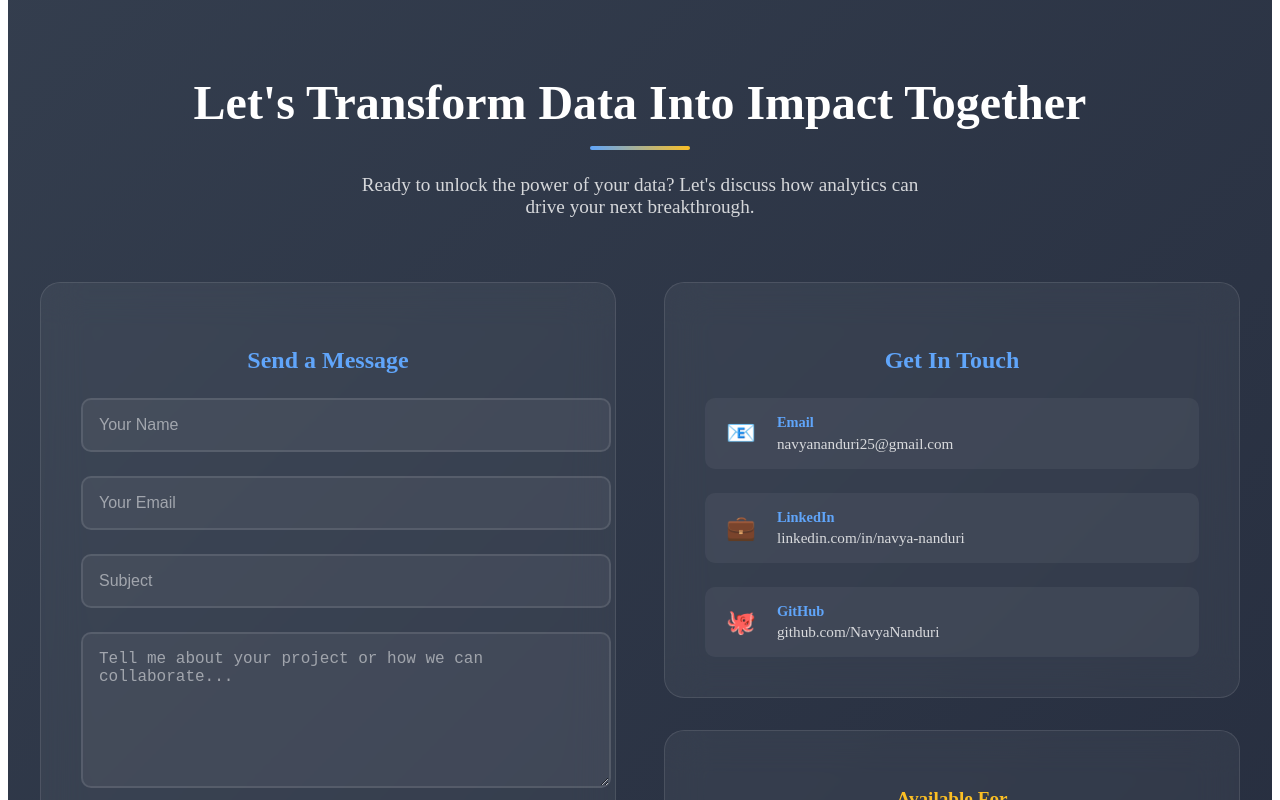
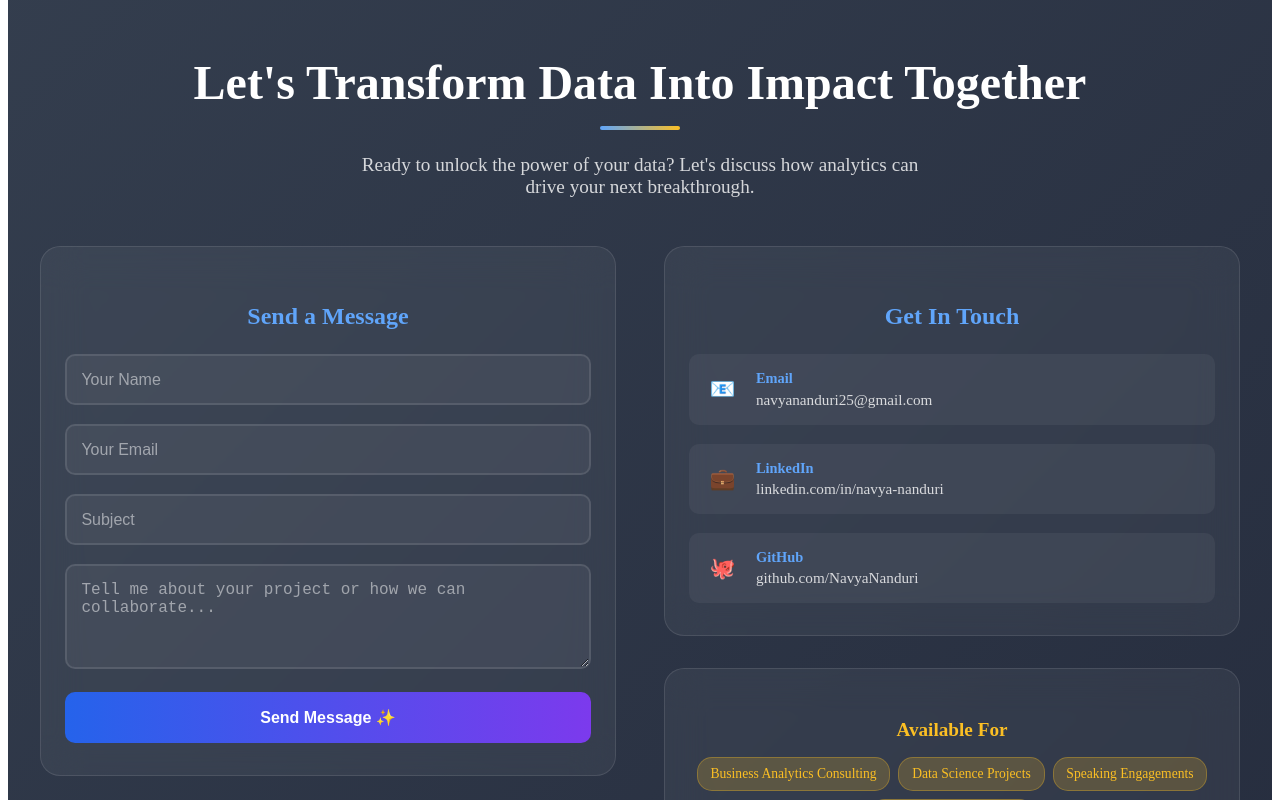
Before and after one commit to Yatheesh-Nagella/navya-portfolio, a Next.js app: page / in a window 1280 px wide. Shown: the part 5560-6360 px from the top of the page. Built offline with nearby package versions, Linux system fonts and the light colour scheme.

Commit message:
contact section update

```diff
--- a/src/components/sections/contact.tsx
+++ b/src/components/sections/contact.tsx
@@ -79,7 +79,7 @@ const Contact = () => {
       style={{
         minHeight: '100vh',
         background: 'linear-gradient(135deg, rgba(30, 41, 59, 0.9), rgba(15, 23, 42, 0.9))',
-        padding: '120px 2rem',
+        padding: '100px 1rem 50px 1rem', // Mobile-friendly padding
         position: 'relative',
       }}
     >
@@ -88,9 +88,9 @@ const Contact = () => {
         margin: '0 auto',
       }}>
         {/* Section Title */}
-        <div style={{ textAlign: 'center', marginBottom: '4rem' }}>
+        <div style={{ textAlign: 'center', marginBottom: '3rem' }}>
           <h2 style={{
-            fontSize: 'clamp(2.5rem, 6vw, 3rem)',
+            fontSize: 'clamp(2rem, 8vw, 3rem)', // Better mobile scaling
             fontWeight: '700',
             color: 'white',
             marginBottom: '1rem',
@@ -101,7 +101,7 @@ const Contact = () => {
             Let's Transform Data Into Impact Together
           </h2>
           <div style={{
-            width: '100px',
+            width: '80px', // Smaller on mobile
             height: '4px',
             background: 'linear-gradient(90deg, #60a5fa, #fbbf24)',
             margin: '0 auto',
@@ -111,7 +111,7 @@ const Contact = () => {
             transition: 'all 0.8s ease 0.4s',
           }} />
           <p style={{
-            fontSize: 'clamp(1rem, 2.5vw, 1.2rem)',
+            fontSize: 'clamp(0.9rem, 4vw, 1.2rem)', // Better mobile scaling
             color: 'rgba(255, 255, 255, 0.8)',
             marginTop: '1.5rem',
             maxWidth: '600px',
@@ -119,6 +119,7 @@ const Contact = () => {
             opacity: isVisible ? 1 : 0,
             transform: isVisible ? 'translateY(0)' : 'translateY(20px)',
             transition: 'all 0.8s ease 0.6s',
+            padding: '0 1rem', // Mobile padding
           }}>
             Ready to unlock the power of your data? Let's discuss how analytics can drive your next breakthrough.
           </p>
@@ -126,33 +127,30 @@ const Contact = () => {
 
         {/* Main Contact Content */}
         <div style={{
-          display: 'grid',
-          gridTemplateColumns: 'repeat(auto-fit, minmax(400px, 1fr))',
-          gap: '3rem',
+          display: 'flex',
+          flexDirection: 'column', // Stack vertically on mobile
+          gap: '2rem',
           alignItems: 'stretch',
-        }}>
+        }}
+        className="contact-grid">
 
           {/* Contact Form */}
           <div style={{
             opacity: isVisible ? 1 : 0,
-            transform: isVisible ? 'translateX(0)' : 'translateX(-50px)',
+            transform: isVisible ? 'translateY(0)' : 'translateY(30px)',
             transition: 'all 0.8s ease 0.8s',
-            display: 'flex',
-            flexDirection: 'column',
+            order: 1, // Form first on mobile
           }}>
             <div style={{
               background: 'rgba(255, 255, 255, 0.05)',
-              padding: '2.5rem',
+              padding: '2rem 1.5rem', // Mobile-friendly padding
               borderRadius: '20px',
               border: '1px solid rgba(255, 255, 255, 0.1)',
               backdropFilter: 'blur(20px)',
-              flex: 1,
-              display: 'flex',
-              flexDirection: 'column',
             }}>
               <h3 style={{
                 color: '#60a5fa',
-                fontSize: '1.5rem',
+                fontSize: 'clamp(1.2rem, 5vw, 1.5rem)', // Responsive font size
                 fontWeight: '600',
                 marginBottom: '1.5rem',
                 textAlign: 'center',
@@ -160,7 +158,7 @@ const Contact = () => {
                 Send a Message
               </h3>
 
-              <form onSubmit={handleSubmit} style={{ display: 'flex', flexDirection: 'column', gap: '1.5rem' }}>
+              <form onSubmit={handleSubmit} style={{ display: 'flex', flexDirection: 'column', gap: '1.2rem' }}>
                 <div>
                   <input
                     type="text"
@@ -171,13 +169,14 @@ const Contact = () => {
                     required
                     style={{
                       width: '100%',
-                      padding: '1rem',
+                      padding: '0.9rem', // Slightly smaller for mobile
                       background: 'rgba(255, 255, 255, 0.05)',
                       border: '2px solid rgba(255, 255, 255, 0.1)',
                       borderRadius: '10px',
                       color: 'white',
-                      fontSize: '1rem',
+                      fontSize: 'clamp(0.9rem, 4vw, 1rem)', // Responsive font
                       transition: 'all 0.3s ease',
+                      boxSizing: 'border-box',
                     }}
                     onFocus={(e) => {
                       e.target.style.borderColor = '#60a5fa';
@@ -202,13 +201,14 @@ const Contact = () => {
                     required
                     style={{
                       width: '100%',
-                      padding: '1rem',
+                      padding: '0.9rem',
                       background: 'rgba(255, 255, 255, 0.05)',
                       border: '2px solid rgba(255, 255, 255, 0.1)',
                       borderRadius: '10px',
                       color: 'white',
-                      fontSize: '1rem',
+                      fontSize: 'clamp(0.9rem, 4vw, 1rem)',
                       transition: 'all 0.3s ease',
+                      boxSizing: 'border-box',
                     }}
                     onFocus={(e) => {
                       e.target.style.borderColor = '#60a5fa';
@@ -232,13 +232,14 @@ const Contact = () => {
                     onChange={handleInputChange}
                     style={{
                       width: '100%',
-                      padding: '1rem',
+                      padding: '0.9rem',
                       background: 'rgba(255, 255, 255, 0.05)',
                       border: '2px solid rgba(255, 255, 255, 0.1)',
                       borderRadius: '10px',
                       color: 'white',
-                      fontSize: '1rem',
+                      fontSize: 'clamp(0.9rem, 4vw, 1rem)',
                       transition: 'all 0.3s ease',
+                      boxSizing: 'border-box',
                     }}
                     onFocus={(e) => {
                       e.target.style.borderColor = '#60a5fa';
@@ -260,18 +261,19 @@ const Contact = () => {
                     value={formData.message}
                     onChange={handleInputChange}
                     required
-                    rows={5}
+                    rows={4} // Fewer rows on mobile
                     style={{
                       width: '100%',
-                      padding: '1rem',
+                      padding: '0.9rem',
                       background: 'rgba(255, 255, 255, 0.05)',
                       border: '2px solid rgba(255, 255, 255, 0.1)',
                       borderRadius: '10px',
                       color: 'white',
-                      fontSize: '1rem',
+                      fontSize: 'clamp(0.9rem, 4vw, 1rem)',
                       resize: 'vertical',
-                      minHeight: '120px',
+                      minHeight: '100px',
                       transition: 'all 0.3s ease',
+                      boxSizing: 'border-box',
                     }}
                     onFocus={(e) => {
                       e.target.style.borderColor = '#60a5fa';
@@ -298,7 +300,7 @@ const Contact = () => {
                     color: 'white',
                     border: 'none',
                     borderRadius: '10px',
-                    fontSize: '1rem',
+                    fontSize: 'clamp(0.9rem, 4vw, 1rem)',
                     fontWeight: '600',
                     cursor: isSubmitting ? 'not-allowed' : 'pointer',
                     transition: 'all 0.3s ease',
@@ -328,23 +330,21 @@ const Contact = () => {
           {/* Contact Information */}
           <div style={{
             opacity: isVisible ? 1 : 0,
-            transform: isVisible ? 'translateX(0)' : 'translateX(50px)',
+            transform: isVisible ? 'translateY(0)' : 'translateY(30px)',
             transition: 'all 0.8s ease 1s',
-            display: 'flex',
-            flexDirection: 'column',
+            order: 2, // Contact info second on mobile
           }}>
             <div style={{
               background: 'rgba(255, 255, 255, 0.05)',
-              padding: '2.5rem',
+              padding: '2rem 1.5rem', // Mobile-friendly padding
               borderRadius: '20px',
               border: '1px solid rgba(255, 255, 255, 0.1)',
               backdropFilter: 'blur(20px)',
               marginBottom: '2rem',
-              flex: 1,
             }}>
               <h3 style={{
                 color: '#60a5fa',
-                fontSize: '1.5rem',
+                fontSize: 'clamp(1.2rem, 5vw, 1.5rem)',
                 fontWeight: '600',
                 marginBottom: '1.5rem',
                 textAlign: 'center',
@@ -352,7 +352,7 @@ const Contact = () => {
                 Get In Touch
               </h3>
 
-              <div style={{ display: 'flex', flexDirection: 'column', gap: '1.5rem' }}>
+              <div style={{ display: 'flex', flexDirection: 'column', gap: '1.2rem' }}>
                 {contactInfo.map((info, index) => (
                   <div
                     key={info.label}
@@ -377,16 +377,16 @@ const Contact = () => {
                     }}
                   >
                     <div style={{
-                      fontSize: '1.5rem',
-                      minWidth: '40px',
+                      fontSize: '1.3rem', // Slightly smaller for mobile
+                      minWidth: '35px',
                       textAlign: 'center',
                     }}>
                       {info.icon}
                     </div>
-                    <div>
+                    <div style={{ flex: 1 }}>
                       <div style={{
                         color: '#60a5fa',
-                        fontSize: '0.9rem',
+                        fontSize: 'clamp(0.8rem, 3.5vw, 0.9rem)',
                         fontWeight: '600',
                         marginBottom: '0.2rem',
                       }}>
@@ -394,7 +394,8 @@ const Contact = () => {
                       </div>
                       <div style={{
                         color: 'rgba(255, 255, 255, 0.8)',
-                        fontSize: '0.95rem',
+                        fontSize: 'clamp(0.8rem, 3.5vw, 0.95rem)',
+                        wordBreak: 'break-all', // Prevent overflow on mobile
                       }}>
                         {info.value}
                       </div>
@@ -407,7 +408,7 @@ const Contact = () => {
             {/* Call to Action */}
             <div style={{
               background: 'rgba(255, 255, 255, 0.05)',
-              padding: '2rem',
+              padding: '1.5rem', // Mobile-friendly padding
               borderRadius: '20px',
               border: '1px solid rgba(255, 255, 255, 0.1)',
               backdropFilter: 'blur(20px)',
@@ -415,7 +416,7 @@ const Contact = () => {
             }}>
               <h4 style={{
                 color: '#fbbf24',
-                fontSize: '1.2rem',
+                fontSize: 'clamp(1rem, 4.5vw, 1.2rem)',
                 fontWeight: '600',
                 marginBottom: '1rem',
               }}>
@@ -438,9 +439,9 @@ const Contact = () => {
                     style={{
                       background: 'rgba(251, 191, 36, 0.2)',
                       color: '#fbbf24',
-                      padding: '0.5rem 1rem',
-                      borderRadius: '20px',
-                      fontSize: '0.85rem',
+                      padding: '0.5rem 0.8rem',
+                      borderRadius: '15px',
+                      fontSize: 'clamp(0.7rem, 3vw, 0.85rem)',
                       fontWeight: '500',
                       border: '1px solid rgba(251, 191, 36, 0.3)',
                     }}
@@ -461,9 +462,33 @@ const Contact = () => {
           color: rgba(255, 255, 255, 0.5);
         }
 
+        /* Desktop: Side by side layout */
+        @media (min-width: 769px) {
+          .contact-grid {
+            display: grid !important;
+            grid-template-columns: 1fr 1fr !important;
+            gap: 3rem !important;
+            flex-direction: row !important;
+          }
+          .contact-grid > div {
+            order: unset !important;
+          }
+        }
+
+        /* Mobile: Stack vertically */
         @media (max-width: 768px) {
-          section {
-            padding: 80px 1rem !important;
+          .contact-grid {
+            display: flex !important;
+            flex-direction: column !important;
+            gap: 2rem !important;
+          }
+        }
+
+        /* Tablet adjustments */
+        @media (max-width: 1024px) and (min-width: 769px) {
+          .contact-grid {
+            grid-template-columns: 1fr !important;
+            gap: 2rem !important;
           }
         }
       `}</style>
```
